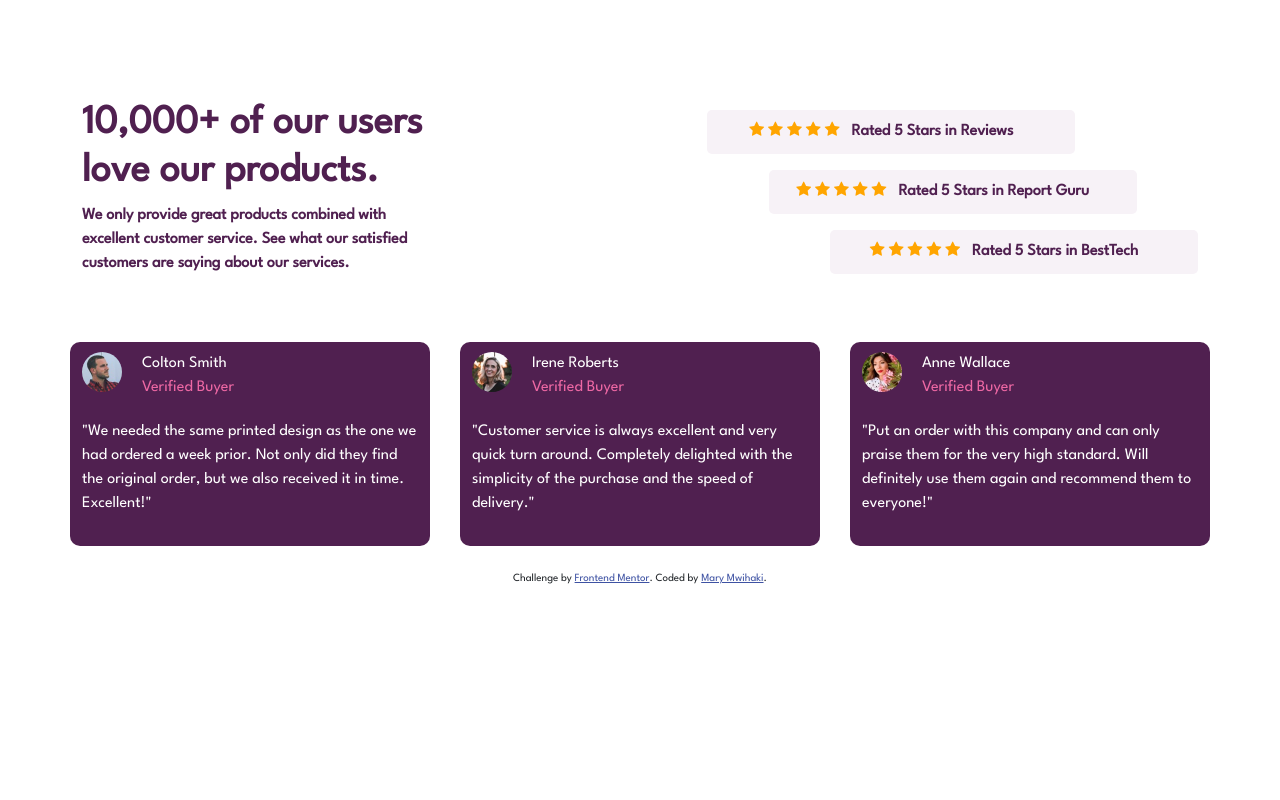
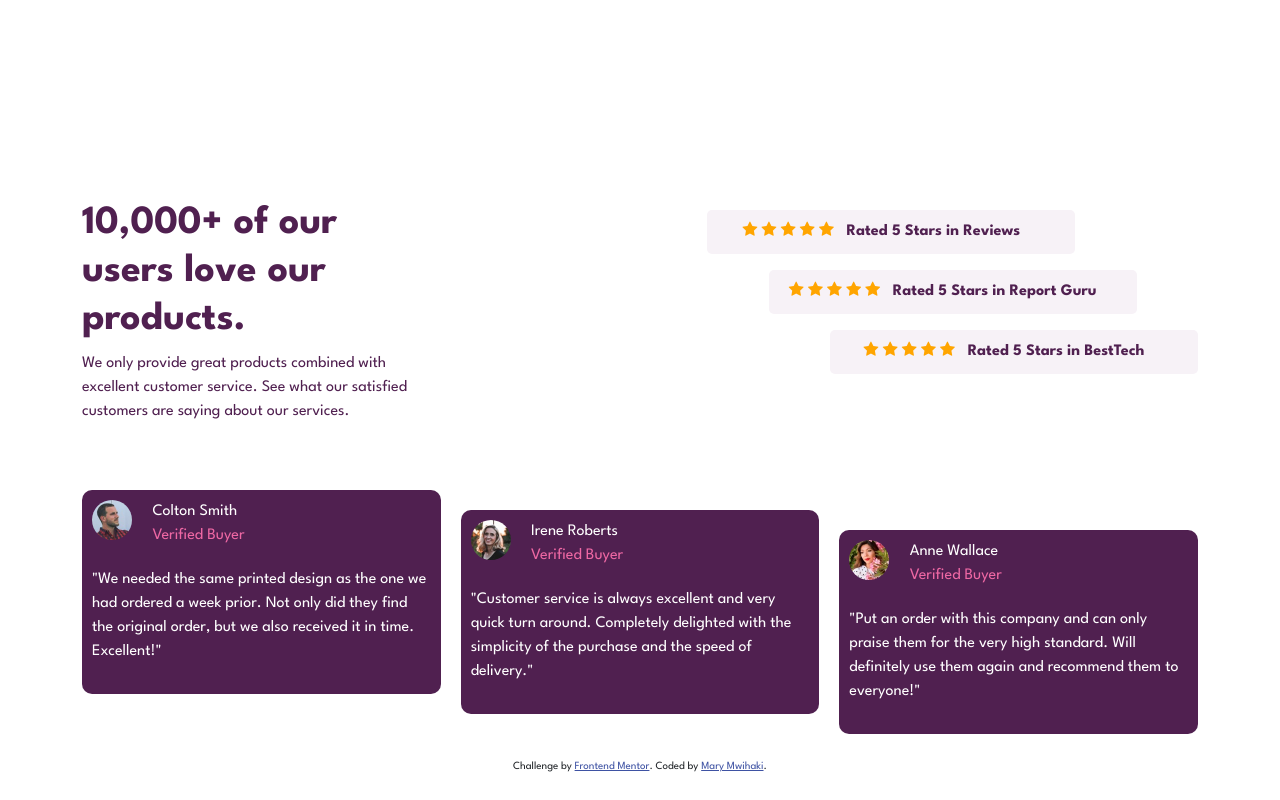
Before and after one commit to mmwihaki/social-proof-section, a website: page index.html in a window 1280 px wide. Drawn offline with nearby package versions, Linux system fonts and the light colour scheme.

Commit message:
column wrap testimonials

```diff
--- a/index.html
+++ b/index.html
@@ -22,12 +22,12 @@
   <div class="container">
     <div class="row intro-text">
       <div class="col-md-4">
-        <h1 class="purple-text">10,000+ of our users love our products.</h1>
+        <h1 class="purple-text bold">10,000+ of our users love our products.</h1>
 
         <p class="purple-text">We only provide great products combined with excellent customer service.
           See what our satisfied customers are saying about our services.</p>
       </div>
-      <div class="col text-center">
+      <div class="col-md-8 text-center">
         <div class="rating-box col-md-6 offset-md-4">
           <p class="review-star">
             <span class="fa fa-star checked"></span>
@@ -62,8 +62,8 @@
       </div>
     </div>
 
-    <div class="row testimonials justify-content-evenly">
-      <div class="testimonial-box col">
+    <div class="column-wrapper">
+      <div class="testimonial-box col column1">
         <div class="row">
           <div class="col-2">
             <img src="/images/image-colton.jpg" alt="">
@@ -80,7 +80,7 @@
         </div>
       </div>
 
-      <div class="testimonial-box col">
+      <div class="testimonial-box col column2">
         <div class="row">
           <div class="col-2">
             <img src="/images/image-irene.jpg" alt="">
@@ -96,7 +96,7 @@
         </div>
       </div>
 
-      <div class="testimonial-box col">
+      <div class="testimonial-box col column3">
         <div class="row">
           <div class="col-2">
             <img src="/images/image-anne.jpg" alt="">
--- a/style.css
+++ b/style.css
@@ -1,17 +1,14 @@
-@font-face {
-    font-family: League Spartan;
-    src: url(LeagueSpartan-Regular.ttf);
- }
+
+  @import url('https://fonts.googleapis.com/css2?family=League+Spartan:wght@400;700&display=swap');
 
  * {
-    font-family: League Spartan;
-    font-weight: 400, 500, 700;
- }
+    font-family: 'League Spartan', sans-serif;
+}
 
 body{
-    color: black;
     font-size: 15px;
-    padding-top: 100px;
+    padding-top: 200px;
+    height: max-content;
 }
 
 .attribution {
@@ -25,7 +22,10 @@ body{
 
 .purple-text{
     color: hsl(300, 43%, 22%);
-    font-weight: 900;
+}
+
+.bold{
+    font-weight: 700;
 }
 
 .testimonial-box{
@@ -66,9 +66,9 @@ img{
     margin-bottom: 20px;
 }
 
-.testimonials{
+/* .testimonials{
     column-gap: 30px;
-}
+} */
 
 .intro-text{
     margin-bottom: 50px;
@@ -83,3 +83,23 @@ img{
     margin: 0;
     text-align: left;
 }
+
+
+.column-wrapper {
+    column-count: 3;
+    column-gap: 20px;
+}
+
+.column1 {
+    break-before: column;
+}
+
+.column2 {
+break-before: column;
+margin-top: 20px;
+}
+
+.column3 {
+break-before: column;
+margin-top: 40px;
+}
```
